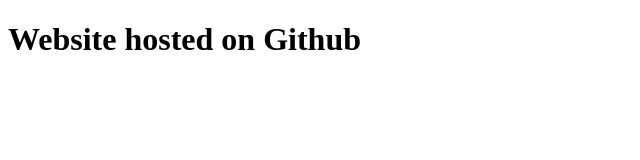
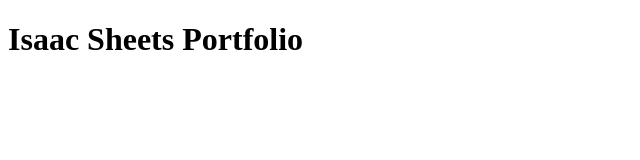
Before and after one commit to isaacdsheets/IsaacSheetsPortfolio, a plain HTML site: page index.html in a window 1280 px wide. Shown: the whole page, without its empty margins (0-640 px from the left). Drawn offline with Linux system fonts and the light colour scheme.

Commit message:
Update index.html

```diff
--- a/index.html
+++ b/index.html
@@ -6,6 +6,6 @@
     <title>Document</title>
 </head>
 <body>
-    <h1>Website hosted on Github</h1>
+    <h1>                Isaac Sheets Portfolio</h1>
 </body>
 </html>
```
